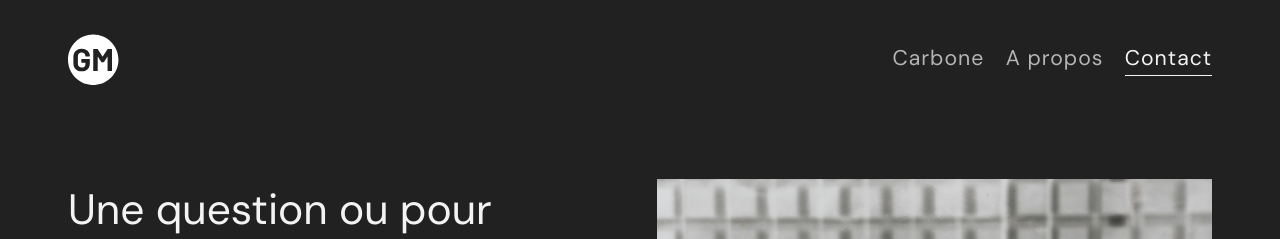
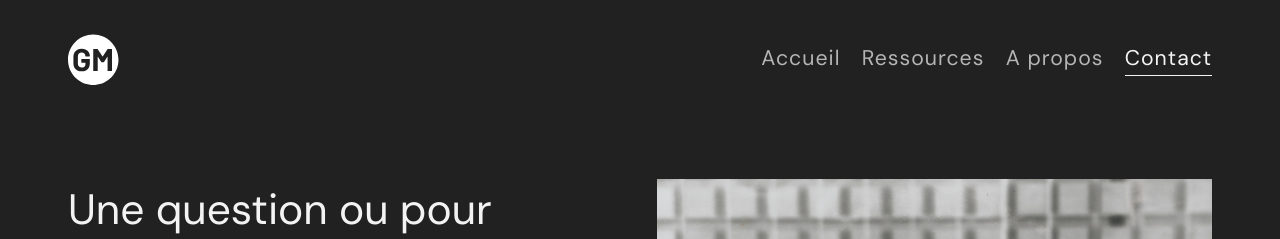
Before and after one commit to Alliages/guillaume_meunier, a Jekyll site: the page built from _pages/contact.html, in a window 1280 px wide. Shown: the top 239 px of the page. Built offline with Jekyll 4.4.1, drawn with Linux system fonts in a browser that asks for light colours; nearby versions of some CDN libraries.

Commit message:
MAJ menu

```diff
--- a/_config.yml
+++ b/_config.yml
@@ -69,8 +69,10 @@ compress_html: # http://jch.penibelst.de/
 
 # Structure
 navigation:
-  - title: Carbone
+  - title: Accueil
     url: /
+  - title: Ressources
+    url: /ressources
   - title: A propos
     url: /about
   - title: Contact
```
